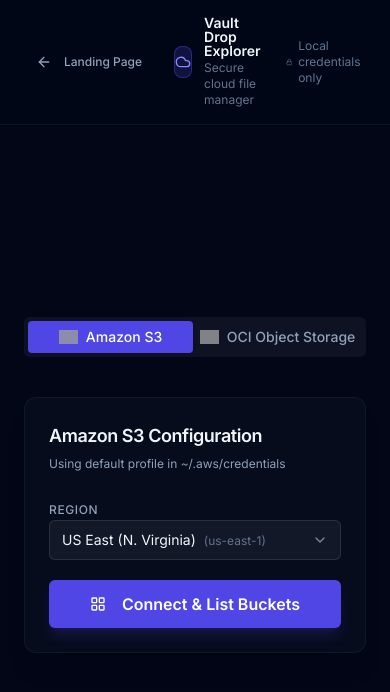
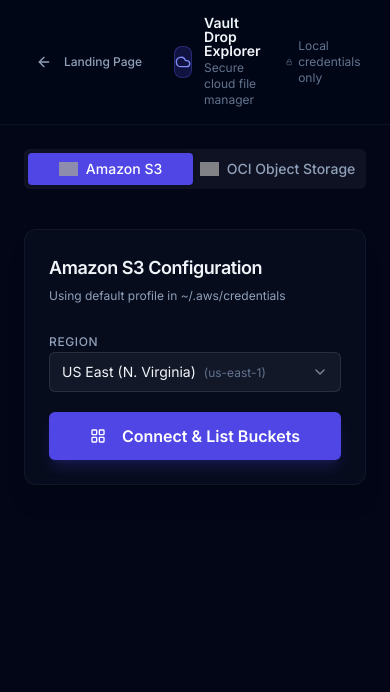
Before and after one commit to tildemark/vault-drop-explorer, a React (Vite) app: page / in a window 390 px wide. Both pictures are taken after a click on the button "Launch Web App". Shown: the top 692 px of the page. Built offline with nearby package versions, Linux system fonts and the light colour scheme; grey boxes are pictures that could not be loaded.

Commit message:
Support responsive resizing of file manager panel when native window is adjusted

```diff
--- a/src/App.tsx
+++ b/src/App.tsx
@@ -165,9 +165,9 @@
       </header>
 
       {/* Main Area */}
-      <main className="flex-1 p-6 flex flex-col justify-center">
+      <main className="flex-1 p-6 flex flex-col min-h-0">
         {isConnected ? (
-          <div className="w-full max-w-4xl mx-auto flex-1">
+          <div className="w-full max-w-4xl mx-auto flex-1 flex flex-col min-h-0">
             {activeProvider === "aws" ? (
               <BucketBrowser
                 provider="aws"
--- a/src/components/BucketBrowser.tsx
+++ b/src/components/BucketBrowser.tsx
@@ -328,7 +328,7 @@
   }
 
   return (
-    <div className="flex bg-slate-900/60 border border-white/5 rounded-xl overflow-hidden h-[540px]">
+    <div className="flex bg-slate-900/60 border border-white/5 rounded-xl overflow-hidden flex-1 min-h-0 w-full">
       {/* Sidebar: Bucket list */}
       <div className="w-[200px] border-r border-white/5 bg-slate-950/40 p-4 flex flex-col gap-3">
         <p className="text-[10px] text-slate-500 uppercase tracking-widest font-bold">
```
